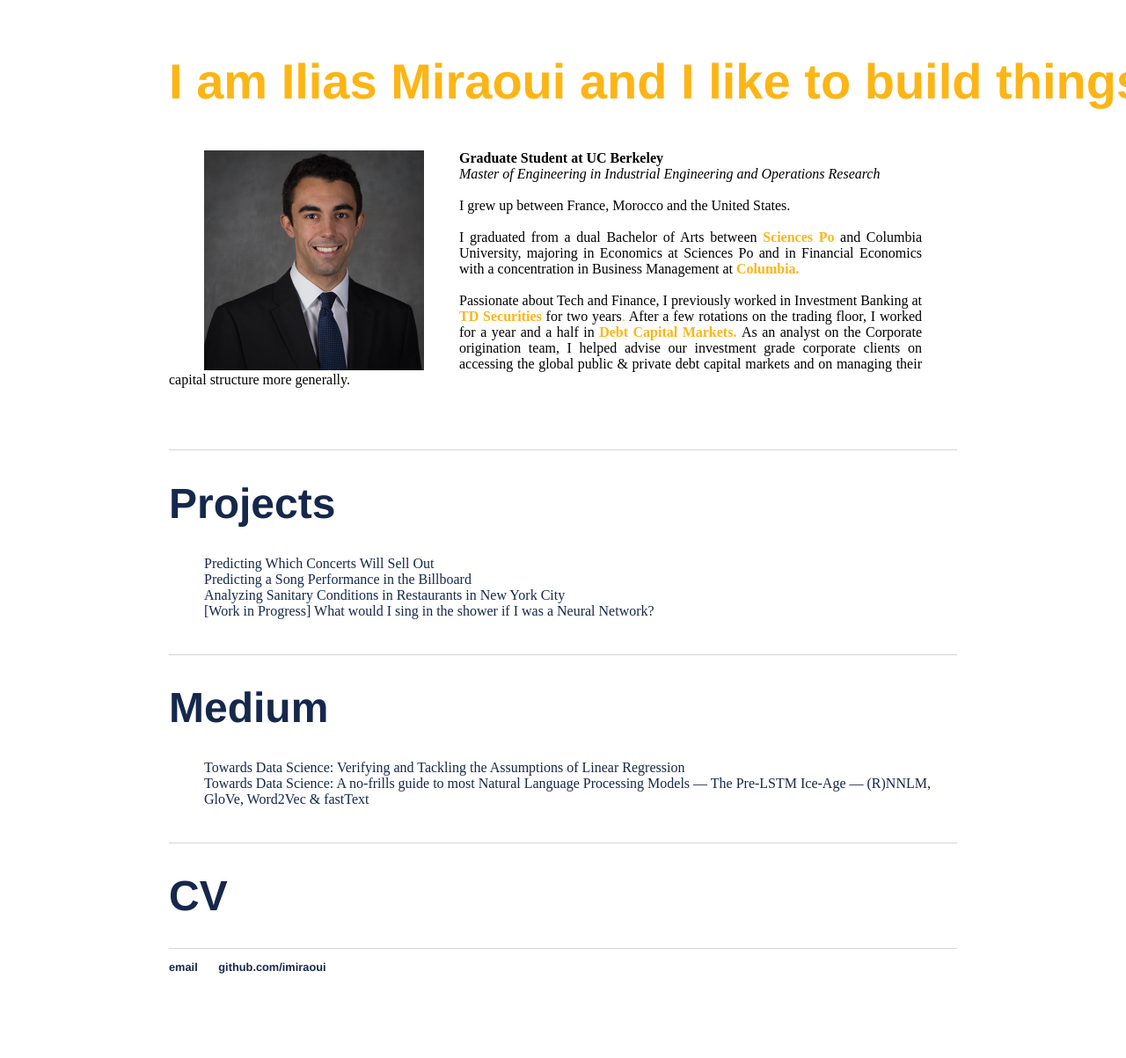
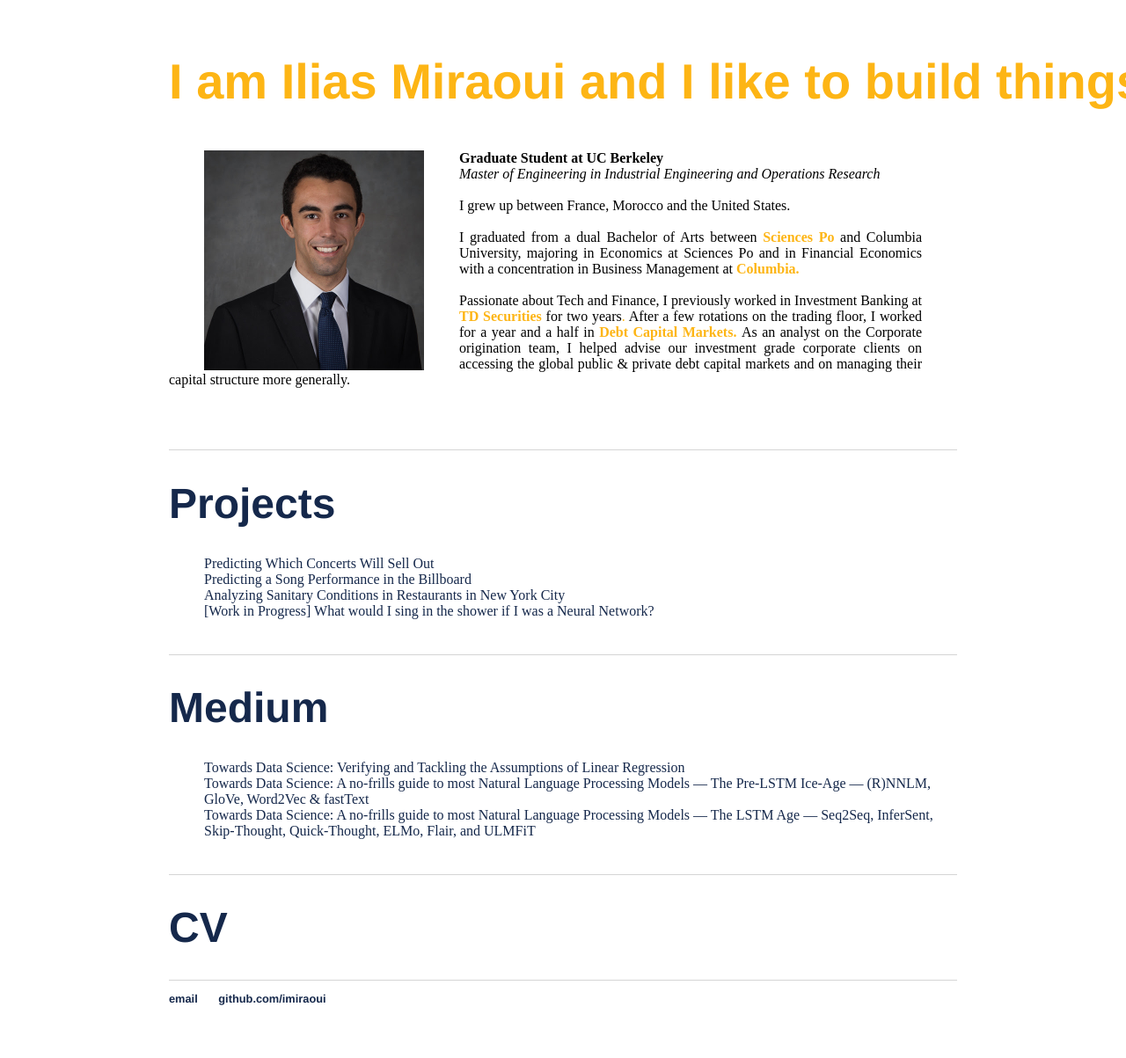
Before and after one commit to imiraoui/imiraoui.github.io, a Jekyll site: the page built from index.html, in a window 1280 px wide. Shown: the whole page at 88% size. Built offline with Jekyll 4.4.1, drawn with Linux system fonts in a browser that asks for light colours; nearby versions of some CDN libraries; before the commit the page ends 1167 px from its top, so only the background shows below that.

Commit message:
new medium article

```diff
--- a/index.html
+++ b/index.html
@@ -34,6 +34,7 @@ title: Ilias Miraoui
 			<ul class="posts">
 				<li><a href="https://towardsdatascience.com/verifying-and-tackling-the-assumptions-of-linear-regression-32126acea67b"> Towards Data Science: Verifying and Tackling the Assumptions of Linear Regression </a></li>
 				<li><a href="https://towardsdatascience.com/a-no-frills-guide-to-most-natural-language-processing-models-part-1-the-pre-lstm-ice-age-86055dd5d67c"> Towards Data Science: A no-frills guide to most Natural Language Processing Models — The Pre-LSTM Ice-Age — (R)NNLM, GloVe, Word2Vec & fastText </a></li>
+				<li><a href="https://towardsdatascience.com/a-no-frills-guide-to-most-natural-language-processing-models-the-lstm-age-seq2seq-infersent-3af80e77687"> Towards Data Science: A no-frills guide to most Natural Language Processing Models — The LSTM Age — Seq2Seq, InferSent, Skip-Thought, Quick-Thought, ELMo, Flair, and ULMFiT </a></li>
 			</ul>
 		</div>
 		<div class ="projects" >
```
